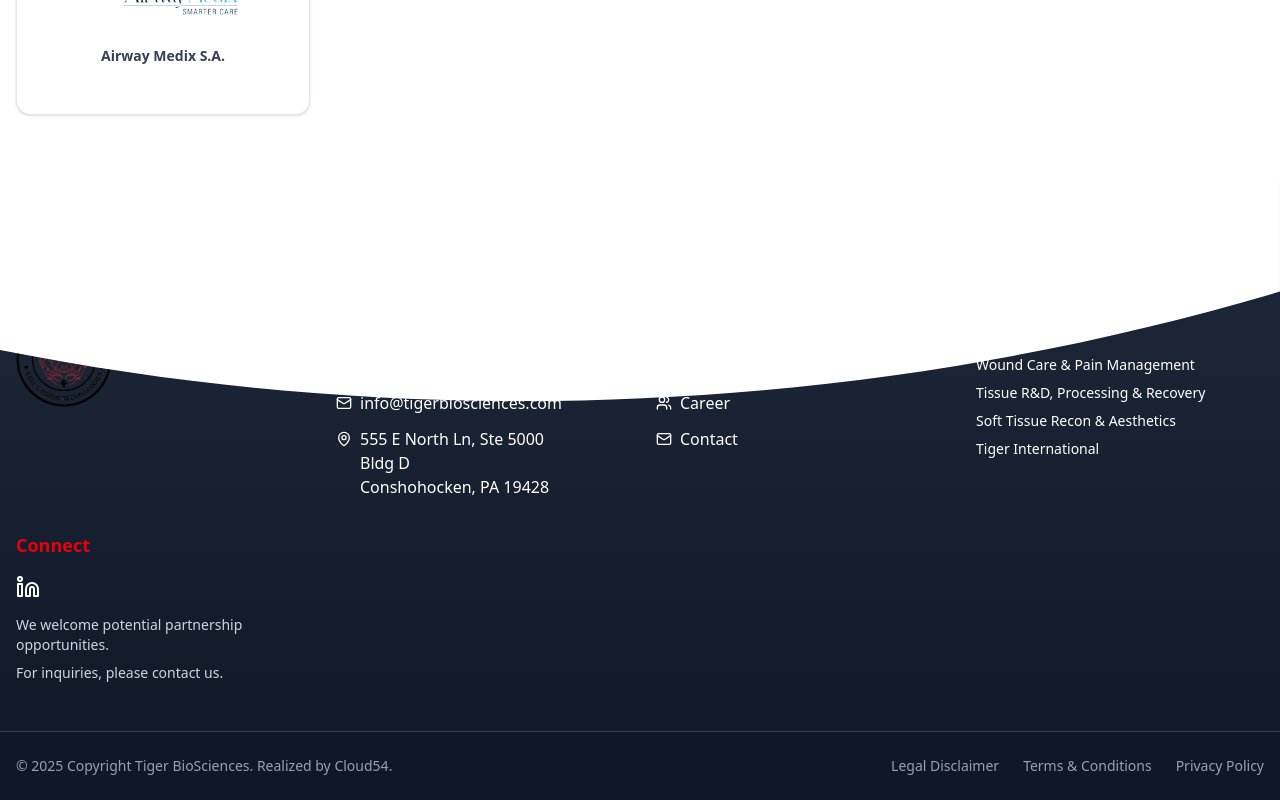
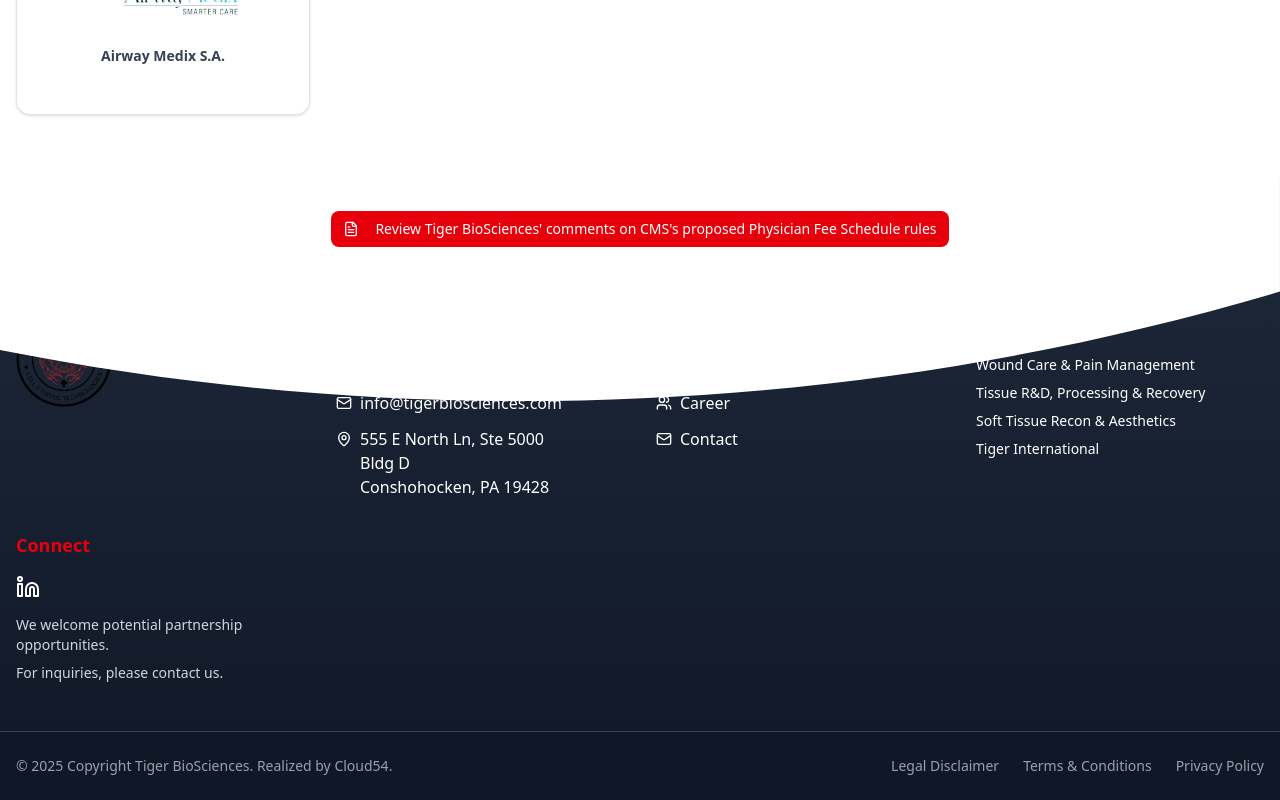
Before and after one commit to d999ss/tigerbiosciences, a Next.js app: page / in a window 1280 px wide. Shown: the part 3807-4607 px from the top of the page. Built offline with nearby package versions, Linux system fonts and the light colour scheme.

Commit message:
Fix footer wave divider blocking clicks
- Added pointer-events-none to wave divider to prevent click interference
- Added z-index positioning to CTA button for proper layering
- Ensures all footer links and buttons are clickable

```diff
--- a/src/components/layout/footer.tsx
+++ b/src/components/layout/footer.tsx
@@ -8,7 +8,7 @@
   return (
     <footer className="bg-gradient-to-b from-gray-800 to-gray-900 text-white relative">
       {/* Wave Divider */}
-      <div className="absolute top-0 left-0 w-full">
+      <div className="absolute top-0 left-0 w-full pointer-events-none">
         <img
           src="/assets/images/07/new_footer_divider.svg"
           alt="Footer divider"
@@ -17,11 +17,11 @@
       </div>
 
       {/* CMS CTA Button */}
-      <div className="container mx-auto px-4 pt-8 pb-4">
+      <div className="container mx-auto px-4 pt-8 pb-4 relative z-10">
         <div className="flex justify-center">
           <Button
             asChild
-            className="bg-tiger-red hover:bg-tiger-red-dark text-white px-6 py-3 text-sm font-medium"
+            className="bg-tiger-red hover:bg-tiger-red-dark text-white px-6 py-3 text-sm font-medium relative z-20"
           >
             <Link
               href="https://tigerbiosciences.com/wp-content/uploads/2025/09/Tiger_BioSciences_MPFS_and_OPPS_Comment_Letter_v2.pdf"
```
